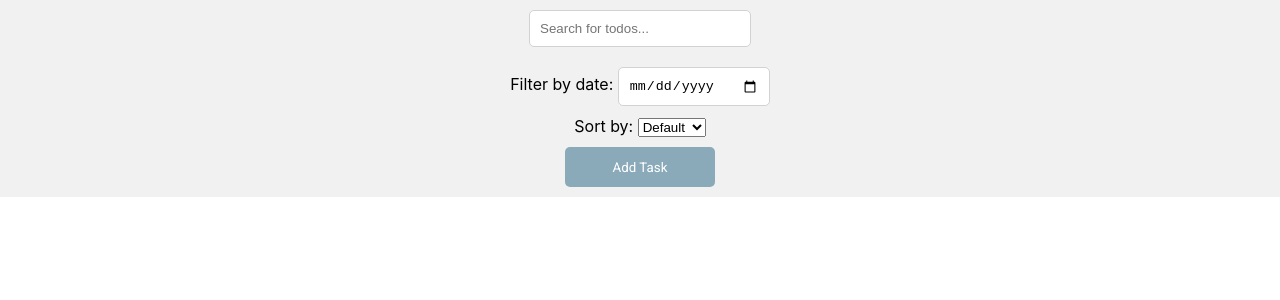
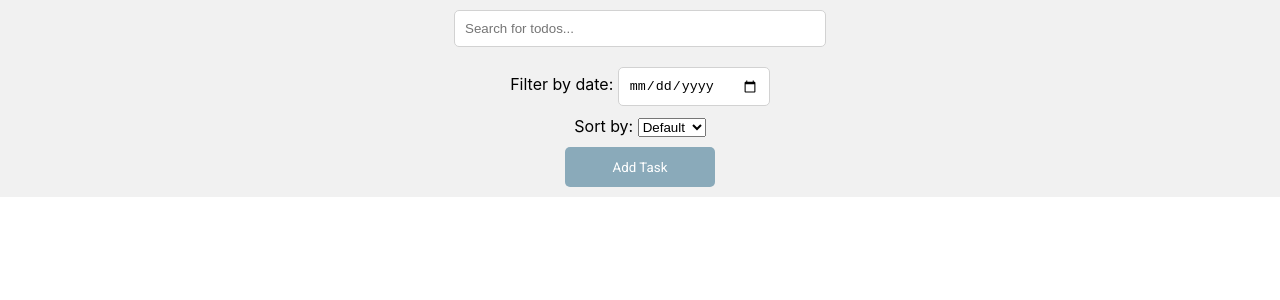
Before and after one commit to kdrshvolia/todo_list, a React (Create React App) app: page / in a window 1280 px wide. Shown: the top 300 px of the page. Built offline with nearby package versions, Linux system fonts and the light colour scheme.

Commit message:
Update input width

```diff
--- a/src/components/Input/StyledComponents.js
+++ b/src/components/Input/StyledComponents.js
@@ -2,7 +2,7 @@ import styled from 'styled-components';
 
 const CustomInput = styled.input`
   padding: 10px;
-  width: 200px;
+  width: 350px;
   border-radius: 5px;
   border: 1px solid #d2d2d2;
   margin: 10px 0;
```
